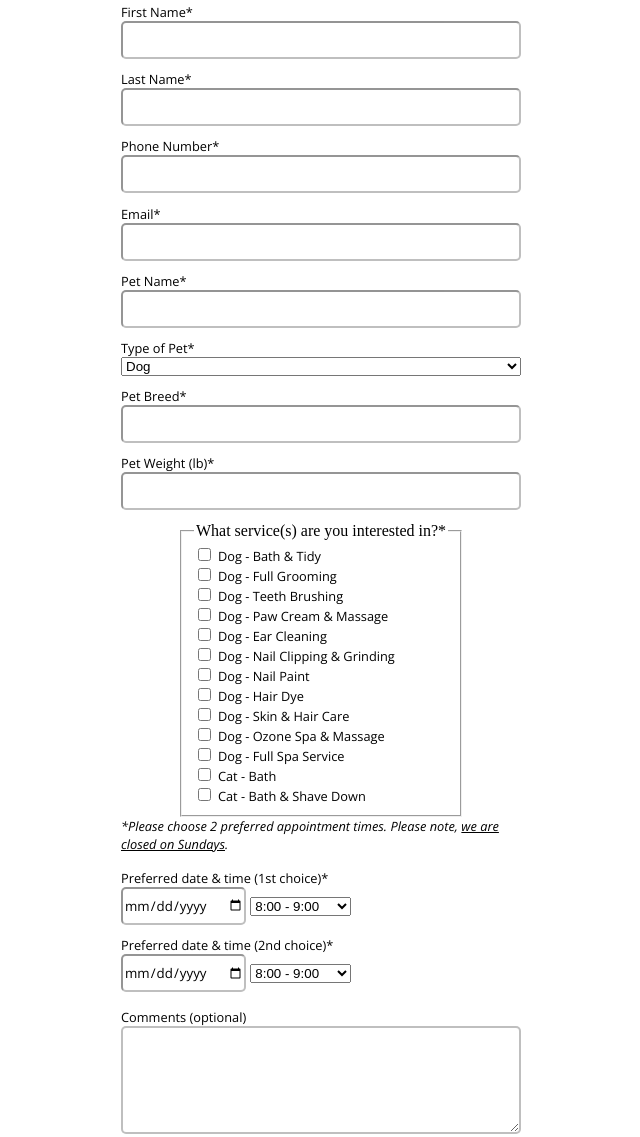
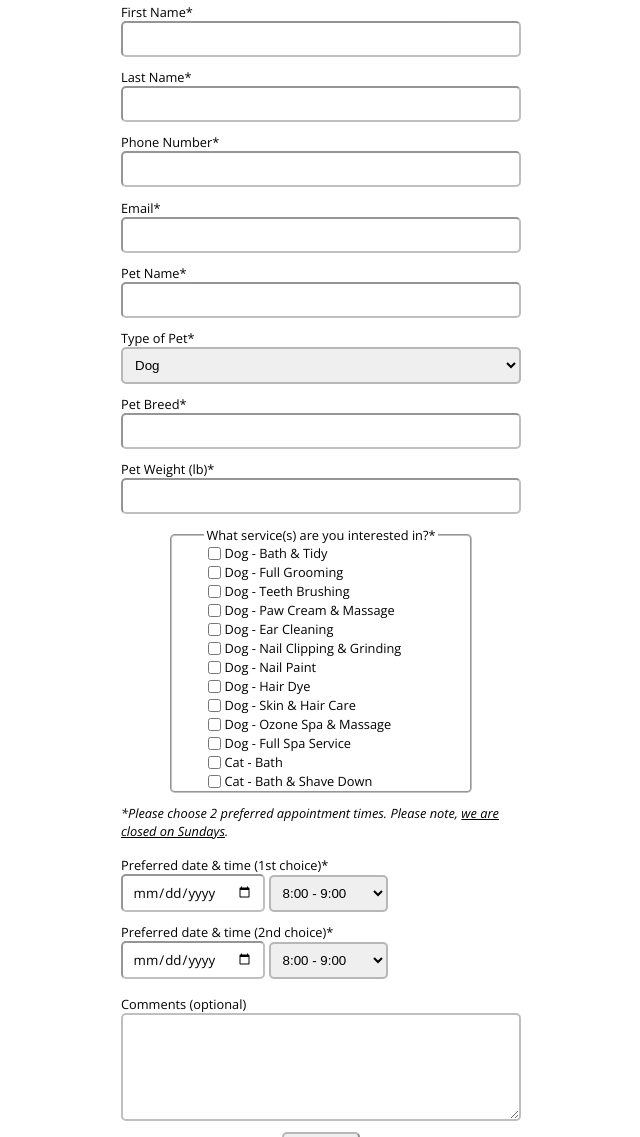
Before and after one commit to pawpawspagrooming/pawpawspagrooming.github.io, a plain HTML site: page pages/booknow.html in a window 1280 px wide. Shown: the part 213-1350 px from the top of the page, without its empty margins (319-959 px from the left). Drawn offline with nearby package versions, Linux system fonts and the light colour scheme; a script that the page names is missing.

Commit message:
Add files via upload

```diff
--- a/css/booknow.css
+++ b/css/booknow.css
@@ -18,7 +18,9 @@ td,
 a,
 address,
 label,
-input {
+input,
+fieldset,
+legend {
     font-family: "Open Sans", sans-serif;
 }
 
@@ -71,6 +73,13 @@ label,
 
 .label-and-input input {
     line-height: 2rem;
+    padding: 0 0.6rem;
+}
+
+.label-and-input select {
+    padding: 0.5rem;
+    border-radius: 5px;
+    border: 2px solid rgba(128, 128, 128, 0.5);
 }
 
 #form__note {
@@ -86,6 +95,8 @@ label,
 textarea {
     height: 100px;
     max-width: 400px;
+    border-radius: 5px;
+    border: 2px solid rgba(128, 128, 128, 0.5);
 }
 
 input {
@@ -94,9 +105,22 @@ input {
     outline: none;
 }
 
-textarea {
+fieldset {
+    margin-bottom: 0.7rem;
     border-radius: 5px;
-    border: 2px solid rgba(128, 128, 128, 0.5);
+    font-size: 0.8rem;
+    border-color: rgba(128, 128, 128, 0.5);
+    padding: 0 2rem;
+}
+
+legend {
+    font-size: 0.8rem;
+}
+
+.label-and-input-horizontal {
+    display: flex;
+    justify-content: flex-start;
+    align-items: center;
 }
 
 #submit {
```
